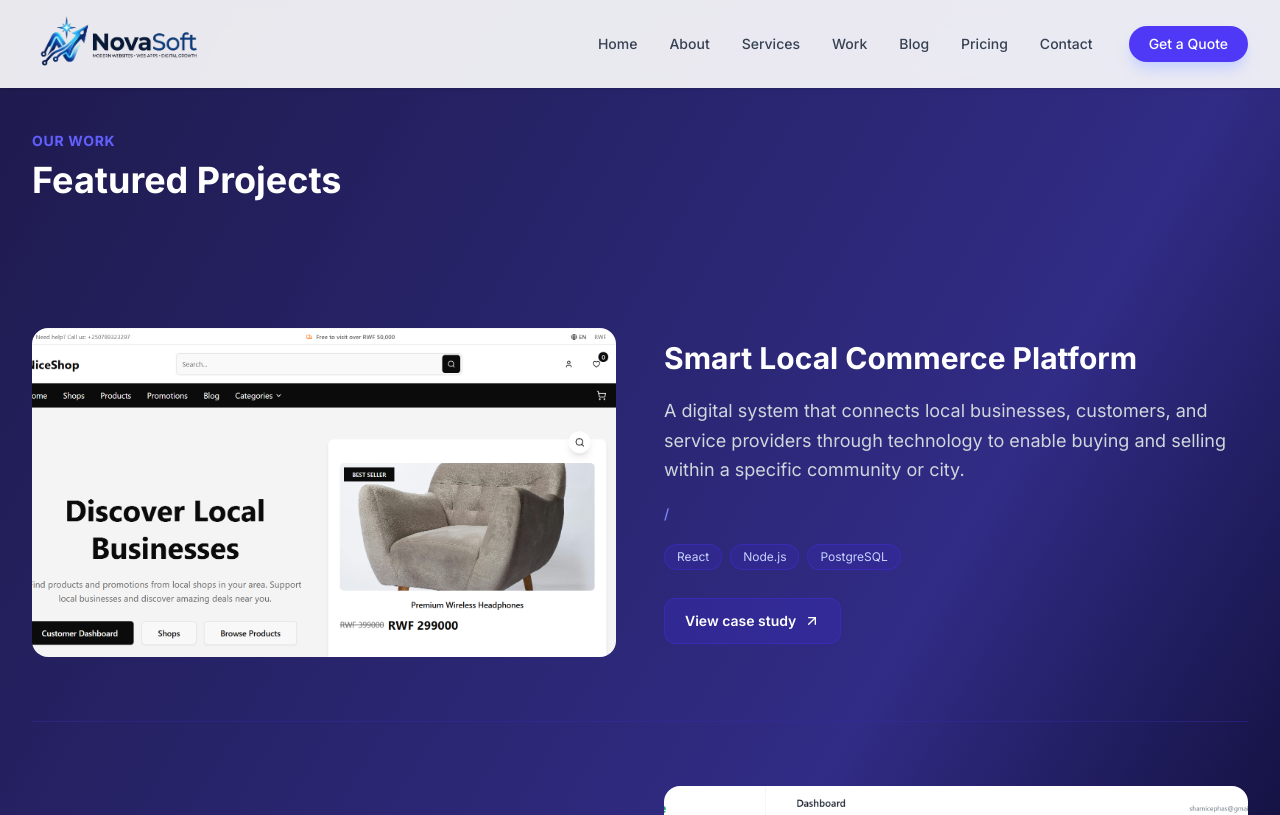
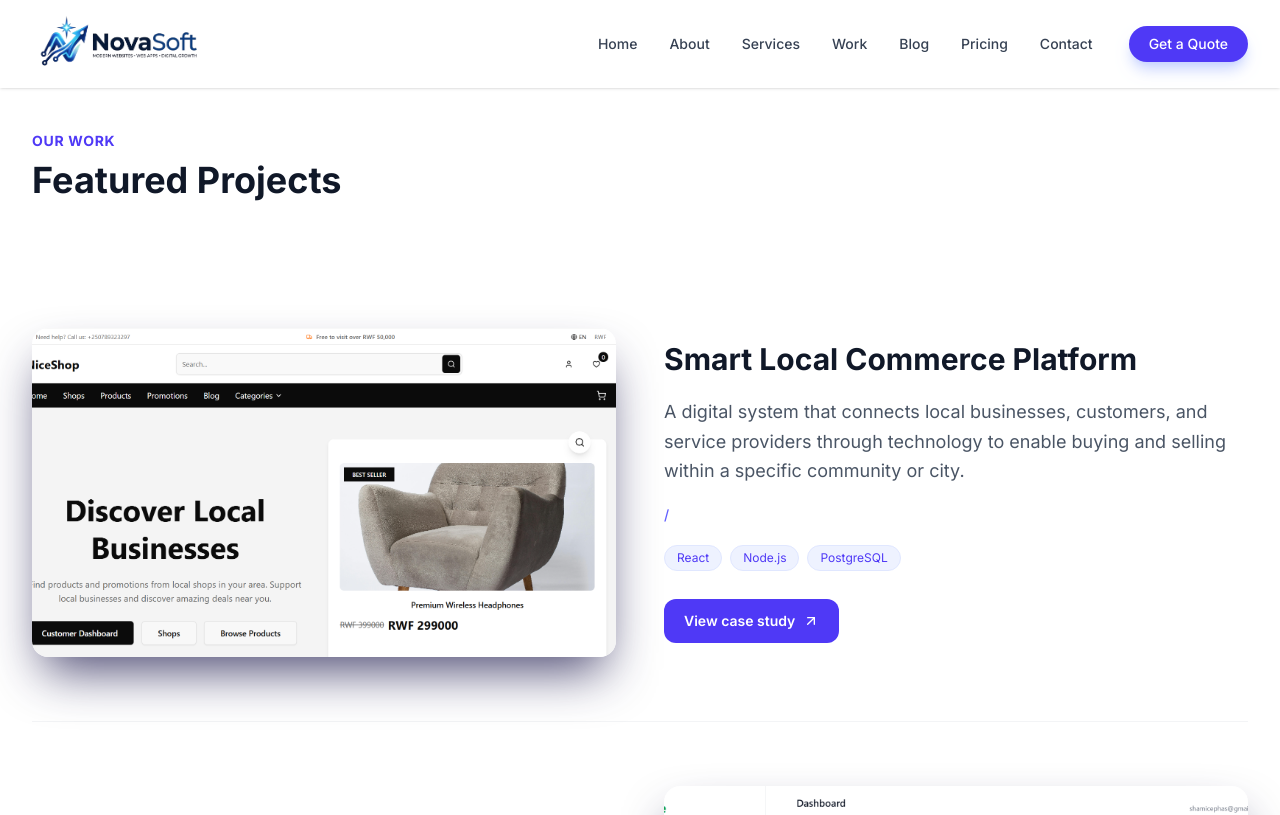
Before and after one commit to shami987/business-portfolio, a React (Vite) app: page /work in a window 1280 px wide. Shown: the top 815 px of the page. Built offline with nearby package versions, Linux system fonts and the light colour scheme.

Commit message:
removed dark theme on pricing page

```diff
--- a/src/app/App.tsx
+++ b/src/app/App.tsx
@@ -12,8 +12,17 @@ import BlogPage from '../pages/blog/BlogPage';
 import BlogDetailPage from '../pages/blog/BlogDetailPage';
 
 function ScrollToTop() {
-  const { pathname } = useLocation();
-  useEffect(() => { window.scrollTo(0, 0); }, [pathname]);
+  const { pathname, hash } = useLocation();
+  useEffect(() => {
+    if (hash) {
+      setTimeout(() => {
+        const el = document.querySelector(hash);
+        if (el) el.scrollIntoView({ behavior: 'smooth' });
+      }, 100);
+    } else {
+      window.scrollTo(0, 0);
+    }
+  }, [pathname, hash]);
   return null;
 }
 
--- a/src/components/layout/Footer.tsx
+++ b/src/components/layout/Footer.tsx
@@ -6,7 +6,7 @@ export default function Footer() {
       <div className="max-w-7xl mx-auto px-4 sm:px-6 lg:px-8">
         <div className="grid grid-cols-1 sm:grid-cols-2 lg:grid-cols-4 gap-8 sm:gap-12 mb-12 sm:mb-16">
           <div>
-            <img src="/images/logoo.png" alt="NovaSoft" className="h-16 w-auto mb-4 sm:mb-6" />
+            <img src="/images/logoo.png" alt="NovaSoft" className="h-16 w-auto mb-4 sm:mb-6 brightness-0 invert" />
             <p className="text-gray-400 mb-6 sm:mb-8 text-sm sm:text-base">
               Empowering businesses with high-performance digital solutions. We design, develop, and deploy excellence.
             </p>
--- a/src/lib/constants.ts
+++ b/src/lib/constants.ts
@@ -141,14 +141,14 @@ export const PRICING: PricingPackage[] = [
   {
     id: 'starter',
     name: 'Starter Website',
-    price: '$',
+    price: 'Contact Us',
     description: 'Perfect for small businesses getting started.',
     features: ['5 pages', 'Responsive design', 'Contact form', 'Basic SEO', '1 Month Support']
   },
   {
     id: 'business',
     name: 'Business Website',
-    price: '$',
+    price: 'Contact Us',
     description: 'Comprehensive solution for growing companies.',
     features: ['10+ pages', 'SEO optimization', 'CMS integration', 'Blog section', '3 Months Support'],
     recommended: true
--- a/src/pages/contact/ContactPage.tsx
+++ b/src/pages/contact/ContactPage.tsx
@@ -1,7 +1,7 @@
 import { useState } from 'react';
 import { motion } from 'motion/react';
 import emailjs from '@emailjs/browser';
-import { Facebook, Github, Linkedin, Mail, MapPin, MessageCircle, Phone, Twitter } from 'lucide-react';
+import { Mail, MessageCircle, Phone } from 'lucide-react';
 import './contact.styles.css';
 
 export default function ContactPage() {
@@ -59,33 +59,10 @@ export default function ContactPage() {
                   <p className="text-gray-600">+250 790 850 118</p>
                 </div>
               </div>
-              <div className="flex items-start gap-4">
-                <div className="w-12 h-12 bg-white rounded-xl shadow-sm flex items-center justify-center text-indigo-600 shrink-0">
-                  <MapPin size={24} />
-                </div>
-                <div>
-                  <h4 className="font-bold text-gray-900">Visit Us</h4>
-                  <p className="text-gray-600"></p>
-                </div>
-              </div>
+
             </div>
 
-            <div className="flex flex-wrap gap-4">
-              <a href="#" className="w-12 h-12 bg-white rounded-xl shadow-sm flex items-center justify-center text-gray-600 hover:text-indigo-600 transition-colors">
-                <Facebook size={20} />
-              </a>
-              <a href="#" className="w-12 h-12 bg-white rounded-xl shadow-sm flex items-center justify-center text-gray-600 hover:text-indigo-600 transition-colors">
-                <Twitter size={20} />
-              </a>
-              <a href="https://www.linkedin.com/in/shami-cephas-a0472336a/" target="_blank" rel="noopener noreferrer" className="w-12 h-12 bg-white rounded-xl shadow-sm flex items-center justify-center text-gray-600 hover:text-indigo-600 transition-colors">
-                <Linkedin size={20} />
-              </a>
-              <a href="https://github.com/shami987" target="_blank" rel="noopener noreferrer" className="w-12 h-12 bg-white rounded-xl shadow-sm flex items-center justify-center text-gray-600 hover:text-indigo-600 transition-colors">
-                <Github size={20} />
-              </a>
-            </div>
-
-            <div className="mt-10">
+<div className="mt-10">
               <a
                 href="https://wa.me/250790850118"
                 target="_blank"
@@ -103,7 +80,7 @@ export default function ContactPage() {
             viewport={{ once: true }}
             className="bg-white p-6 sm:p-8 md:p-10 rounded-3xl shadow-xl border border-gray-100"
           >
-            <form className="space-y-5 sm:space-y-6" onSubmit={handleSubmit}>
+            <form id="contact-form" className="space-y-5 sm:space-y-6" onSubmit={handleSubmit}>
               <div className="grid sm:grid-cols-2 gap-5 sm:gap-6">
                 <div>
                   <label className="block text-sm font-bold text-gray-700 mb-2">Full Name</label>
--- a/src/pages/home/HomePage.tsx
+++ b/src/pages/home/HomePage.tsx
@@ -48,7 +48,7 @@ const Hero = () => (
 const stats = [
   { icon: FolderOpen, label: 'Projects Completed', value: '20+' },
   { icon: Users, label: 'Happy Clients', value: '15+' },
-  { icon: Clock, label: 'Years Experience', value: '5+' },
+  { icon: Clock, label: 'Years Experience', value: '1+' },
   { icon: Star, label: 'Client Satisfaction', value: '98%' },
 ];
 
--- a/src/pages/price/PricePage.tsx
+++ b/src/pages/price/PricePage.tsx
@@ -1,3 +1,4 @@
+import { Link } from 'react-router-dom';
 import { useState } from 'react';
 import { AnimatePresence, motion } from 'motion/react';
 import { CheckCircle2, ChevronDown, ChevronUp } from 'lucide-react';
@@ -15,13 +16,13 @@ const Pricing = () => {
 
         <div className="grid sm:grid-cols-2 lg:grid-cols-3 gap-6 sm:gap-8">
           {PRICING.map((pkg, index) => (
+            <Link to="/contact#contact-form" key={pkg.id}>
               <motion.div
-              key={pkg.id}
                 initial={{ opacity: 0, y: 20 }}
                 whileInView={{ opacity: 1, y: 0 }}
                 viewport={{ once: true }}
                 transition={{ delay: index * 0.1 }}
-              className={`p-6 sm:p-8 rounded-3xl bg-white border relative ${pkg.recommended ? 'border-indigo-600 shadow-xl lg:scale-105 z-10' : 'border-gray-100 shadow-sm'}`}
+                className={`p-6 sm:p-8 rounded-3xl bg-white border relative cursor-pointer hover:shadow-xl hover:-translate-y-1 transition-all duration-300 ${pkg.recommended ? 'border-indigo-600 shadow-xl lg:scale-105 z-10' : 'border-gray-100 shadow-sm'}`}
               >
                 {pkg.recommended && (
                   <span className="absolute -top-4 left-1/2 -translate-x-1/2 bg-indigo-600 text-white px-4 py-1 rounded-full text-xs sm:text-sm font-bold">
@@ -29,10 +30,12 @@ const Pricing = () => {
                   </span>
                 )}
                 <h3 className="text-xl sm:text-2xl font-bold text-gray-900 mb-2">{pkg.name}</h3>
+                {pkg.price && pkg.price !== 'Contact Us' && (
                   <div className="flex items-baseline gap-1 mb-4">
                     <span className="text-3xl sm:text-4xl font-bold text-gray-900">{pkg.price}</span>
                     {pkg.price !== 'Custom' && <span className="text-gray-500">/project</span>}
                   </div>
+                )}
                 <p className="text-gray-600 mb-8">{pkg.description}</p>
                 <ul className="space-y-4 mb-8">
                   {pkg.features.map((feature) => (
@@ -42,10 +45,11 @@ const Pricing = () => {
                     </li>
                   ))}
                 </ul>
-              <button className={`w-full py-4 rounded-xl font-bold transition-all ${pkg.recommended ? 'bg-indigo-600 text-white hover:bg-indigo-700' : 'bg-gray-100 text-gray-900 hover:bg-gray-200'}`}>
+                <div className={`w-full py-4 rounded-xl font-bold text-center ${pkg.recommended ? 'bg-indigo-600 text-white' : 'bg-gray-100 text-gray-900'}`}>
                   Get Started
-              </button>
+                </div>
               </motion.div>
+            </Link>
           ))}
         </div>
       </div>
--- a/src/pages/work/WorkPage.tsx
+++ b/src/pages/work/WorkPage.tsx
@@ -5,14 +5,14 @@ import './work.styles.css';
 
 export default function WorkPage() {
   return (
-    <section id="work" className="pt-32 pb-24 bg-gradient-to-br from-indigo-950 via-indigo-900 to-black">
+    <section id="work" className="pt-32 pb-24 bg-white">
       <div className="max-w-7xl mx-auto px-4 sm:px-6 lg:px-8">
         <div className="mb-16">
-          <span className="text-indigo-500 font-bold tracking-wider uppercase text-sm">Our Work</span>
-          <h2 className="text-3xl sm:text-4xl font-bold text-white mt-2">Featured Projects</h2>
+          <span className="text-indigo-600 font-bold tracking-wider uppercase text-sm">Our Work</span>
+          <h2 className="text-3xl sm:text-4xl font-bold text-gray-900 mt-2">Featured Projects</h2>
         </div>
 
-        <div className="flex flex-col divide-y divide-indigo-800/40">
+        <div className="flex flex-col divide-y divide-gray-100">
           {PROJECTS.map((project, index) => (
             <motion.div
               key={project.id}
@@ -23,23 +23,23 @@ export default function WorkPage() {
               className={`flex flex-col md:flex-row ${index % 2 !== 0 ? 'md:flex-row-reverse' : ''} gap-8 sm:gap-12 py-16 items-center`}
             >
               {/* Image */}
-              <div className="w-full md:w-1/2 overflow-hidden rounded-2xl">
+              <div className="w-full md:w-1/2 overflow-hidden rounded-2xl shadow-2xl shadow-indigo-950/80">
                 <img
                   src={project.image}
                   alt={project.name}
-                  className="w-full aspect-video object-cover hover:scale-105 transition-transform duration-500"
+                  className="w-full aspect-video object-cover rounded-2xl hover:scale-105 transition-transform duration-500"
                   referrerPolicy="no-referrer"
                 />
               </div>
 
               {/* Details */}
               <div className="w-full md:w-1/2 flex flex-col gap-5">
-                <h3 className="text-2xl sm:text-3xl font-bold text-white">{project.name}</h3>
-                <p className="text-gray-300 text-base sm:text-lg leading-relaxed">{project.description}</p>
-                <p className="text-indigo-400 font-medium text-sm">/ {project.client}</p>
+                <h3 className="text-2xl sm:text-3xl font-bold text-gray-900">{project.name}</h3>
+                <p className="text-gray-600 text-base sm:text-lg leading-relaxed">{project.description}</p>
+                <p className="text-indigo-500 font-medium text-sm">/ {project.client}</p>
                 <div className="flex flex-wrap gap-2">
                   {project.technologies.map((tech) => (
-                    <span key={tech} className="bg-indigo-800/40 border border-indigo-700/50 text-indigo-200 text-xs px-3 py-1 rounded-full">
+                    <span key={tech} className="bg-indigo-50 border border-indigo-100 text-indigo-600 text-xs px-3 py-1 rounded-full">
                       {tech}
                     </span>
                   ))}
@@ -48,7 +48,7 @@ export default function WorkPage() {
                   href={project.link || '#'}
                   target={project.link ? '_blank' : '_self'}
                   rel="noopener noreferrer"
-                  className="mt-2 self-start flex items-center gap-2 bg-indigo-800/50 hover:bg-indigo-600 text-white text-sm font-semibold px-5 py-3 rounded-xl border border-indigo-700/50 transition-colors duration-300">
+                  className="mt-2 self-start flex items-center gap-2 bg-indigo-600 hover:bg-indigo-700 text-white text-sm font-semibold px-5 py-3 rounded-xl transition-colors duration-300">
                   View case study <ArrowUpRight size={16} />
                 </a>
               </div>
```
Lines whose indentation alone changed are shown as unchanged.
